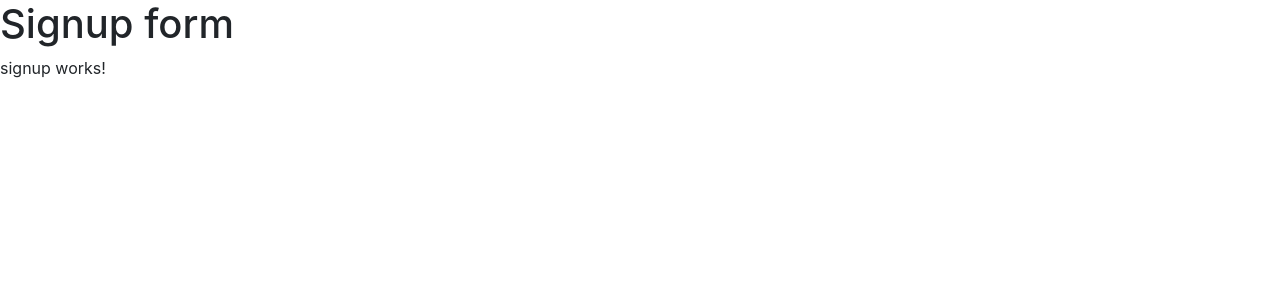
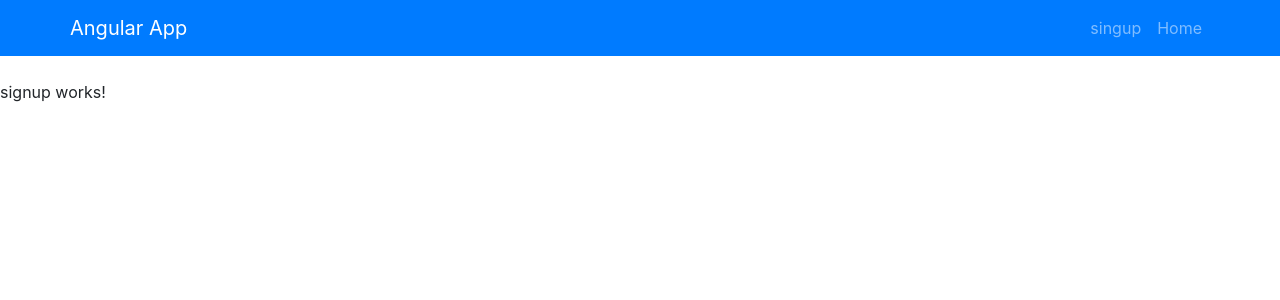
Before and after one commit to siddharthJadhav/SignupForm, an Angular app: page / in a window 1280 px wide. Shown: the top 300 px of the page. Built offline with nearby package versions, Linux system fonts and the light colour scheme.

Commit message:
add navbar

```diff
--- a/src/app/app.component.html
+++ b/src/app/app.component.html
@@ -1,2 +1,2 @@
-<H1>Signup form</H1>
+<app-navbar></app-navbar>
 <router-outlet></router-outlet>
--- a/src/app/app.module.ts
+++ b/src/app/app.module.ts
@@ -5,12 +5,14 @@
 import { AppRoutingModule } from './/app-routing.module';
 import { SignupComponent } from './componets/signup/signup.component';
 import { HomeComponent } from './componets/home/home.component';
+import { NavbarComponent } from './componets/navbar/navbar.component';
 
 @NgModule({
   declarations: [
     AppComponent,
     SignupComponent,
     HomeComponent,
+    NavbarComponent,
   ],
   imports: [
     BrowserModule,
--- /dev/null
+++ b/src/app/componets/navbar/navbar.component.html
@@ -0,0 +1,15 @@
+<nav class="navbar navbar-expand navbar-dark bg-primary mb-4">
+  <div class="container">
+    <a class="navbar-brand">Angular App</a>
+    <div>
+      <ul class="navbar-nav ml-auto">
+        <li class="nav-item">
+          <a routerLink="/" class="nav-link">singup</a>
+        </li>
+        <li class="nav-item">
+          <a routerLink="/home" class="nav-link">Home</a>
+        </li>
+      </ul>
+    </div>
+  </div>
+</nav>
--- /dev/null
+++ b/src/app/componets/navbar/navbar.component.ts
@@ -0,0 +1,15 @@
+import { Component, OnInit } from '@angular/core';
+
+@Component({
+  selector: 'app-navbar',
+  templateUrl: './navbar.component.html',
+  styleUrls: ['./navbar.component.css']
+})
+export class NavbarComponent implements OnInit {
+
+  constructor() { }
+
+  ngOnInit() {
+  }
+
+}
```
Also changed, not shown: src/app/componets/navbar/navbar.component.css (added), 1 other file (tests, documents, lock files or other folders).
